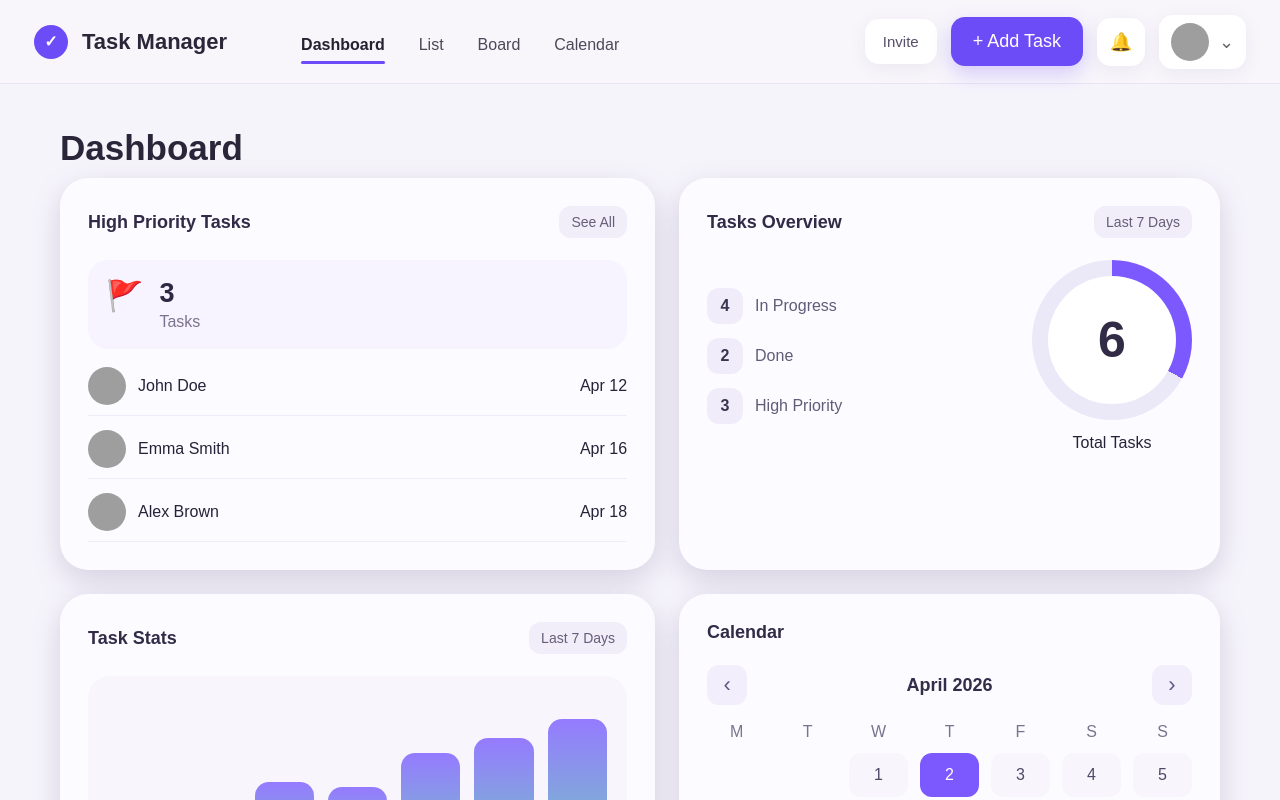
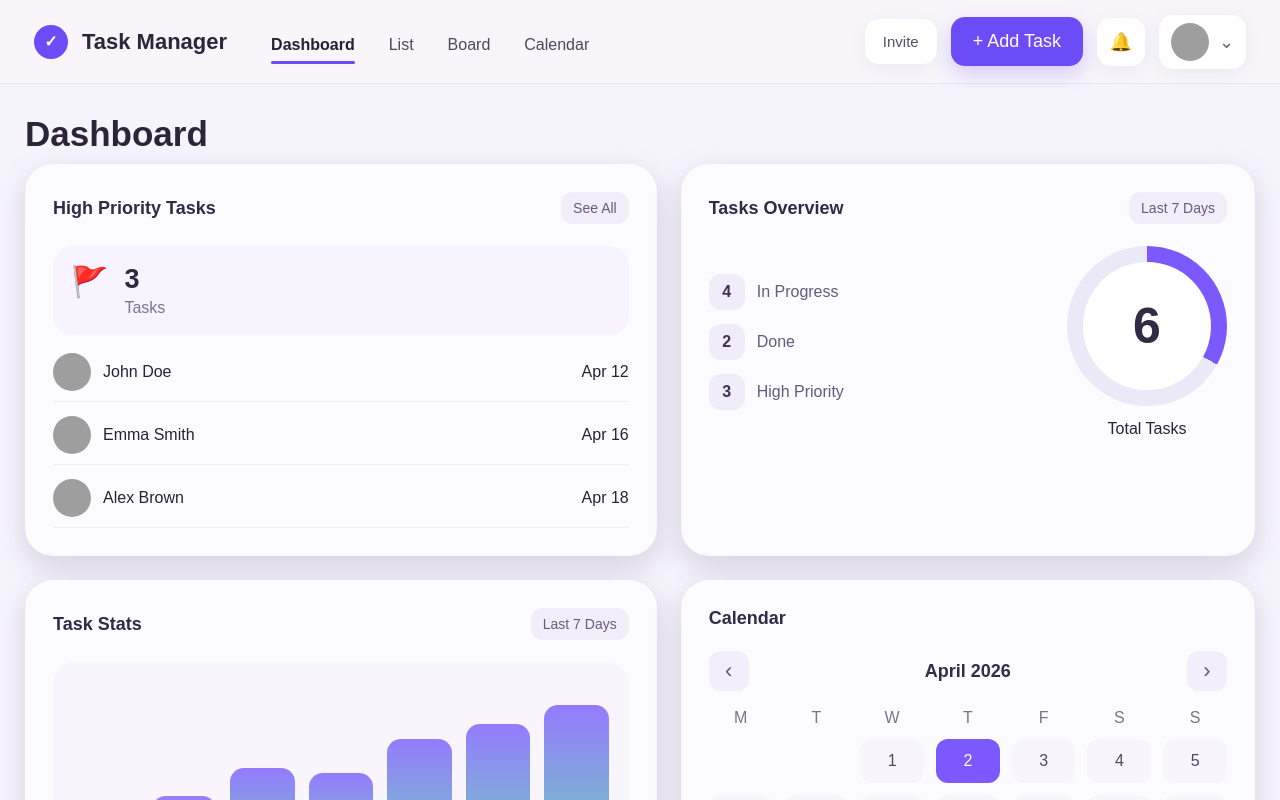
Before and after one commit to 05Varsenik/personal-dashboard, a React (Vite) app: page / in a window 1280 px wide. Shown: the top 800 px of the page. Built offline with nearby package versions, Linux system fonts and the light colour scheme; grey boxes are pictures that could not be loaded.

Commit message:
fix mobile menu clicks

```diff
--- a/src/App.css
+++ b/src/App.css
@@ -1,9 +1,3 @@
 .app {
   min-height: 100vh;
 }
-
-.main-content {
-  max-width: 1200px;
-  margin: 0 auto;
-  padding: 44px 20px 60px;
-}
--- a/src/Components/Header.jsx
+++ b/src/Components/Header.jsx
@@ -169,15 +169,15 @@ export default function Header({
               List
             </button>
 
-            <button type="button" className="nav-link nav-btn">Board</button>
-            <button type="button" className="nav-link nav-btn">Calendar</button>
+            <button className="nav-link nav-btn">Board</button>
+            <button className="nav-link nav-btn">Calendar</button>
 
             <div className="mobile-actions">
-              <button type="button" className="invite-btn mobile-btn" onClick={openInviteModal}>
+              <button className="invite-btn mobile-btn" onClick={openInviteModal}>
                 Invite
               </button>
 
-              <button type="button" className="add-task-btn mobile-btn" onClick={openTaskModal}>
+              <button className="add-task-btn mobile-btn" onClick={openTaskModal}>
                 + Add Task
               </button>
             </div>
--- a/src/styles/dashboard.css
+++ b/src/styles/dashboard.css
@@ -1,7 +1,9 @@
 .dashboard-page {
   width: 100%;
   min-width: 320px;
-
+  max-width: 1900px;
+  margin: 0 auto;
+  padding: 30px 25px 60px;
 }
 
 .dashboard-main-title {
--- a/src/styles/header.css
+++ b/src/styles/header.css
@@ -11,6 +11,8 @@
   position: sticky;
   top: 0;
   z-index: 200;
+  max-width: 1900px;
+  margin: 0 auto;
 }
 
 .header-left {
@@ -48,7 +50,7 @@
   font-weight: 700;
   color: #2b2638;
   white-space: nowrap;
-  padding-right: 50px;
+  padding-right: 20px;
 }
 
 .nav {
@@ -104,6 +106,7 @@
   border-radius: 14px;
   font-size: 15px;
   box-shadow: 0 4px 18px rgba(89, 73, 130, 0.08);
+  cursor: pointer;
 }
 
 .add-task-btn {
@@ -114,6 +117,7 @@
   border-radius: 14px;
   font-size: 18px;
   box-shadow: 0 8px 20px rgba(108, 76, 246, 0.25);
+  cursor: pointer;
 }
 
 .icon-btn {
@@ -127,6 +131,7 @@
   border-radius: 14px;
   font-size: 18px;
   box-shadow: 0 4px 18px rgba(89, 73, 130, 0.08);
+  cursor: pointer;
 }
 
 .profile-box {
@@ -160,7 +165,8 @@
   border-radius: 14px;
   box-shadow: 0 4px 18px rgba(89, 73, 130, 0.08);
   position: relative;
-  z-index: 500;
+  z-index: 600;
+  cursor: pointer;
 }
 
 .burger span {
@@ -252,6 +258,7 @@
   color: #40395a;
   padding: 12px 18px;
   border-radius: 12px;
+  cursor: pointer;
 }
 
 .save-btn {
@@ -260,6 +267,7 @@
   color: white;
   padding: 12px 18px;
   border-radius: 12px;
+  cursor: pointer;
 }
 
 .invite-message {
@@ -274,8 +282,6 @@
 
   .burger {
     display: block;
-    position: relative;
-    z-index: 600;
   }
 
   .nav {
@@ -293,7 +299,6 @@
     padding: 100px 20px 24px;
     transition: right 0.3s ease;
     z-index: 500;
-
   }
 
   .nav.open {
@@ -341,6 +346,7 @@
 
   .logo-text {
     font-size: 20px;
+    padding-right: 0;
   }
 
   .nav {
```
